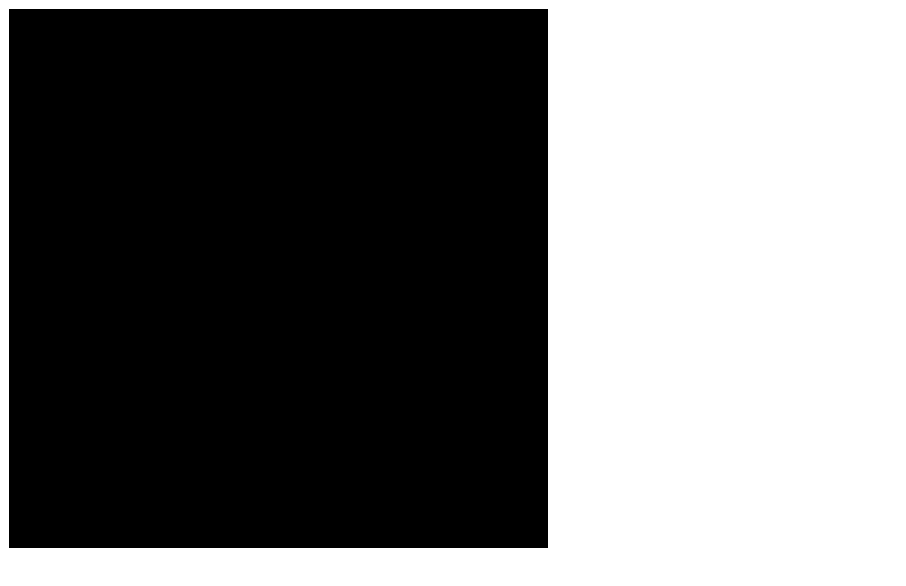
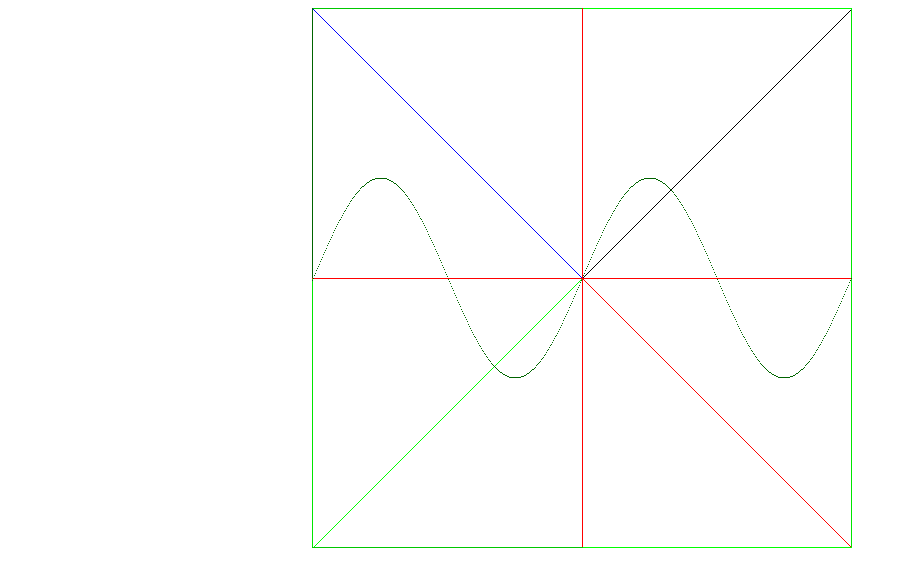
Before and after one commit to pbelokon/G1, a plain HTML site: page raytracer/index.html in a window 1280 px wide. Shown: the whole page, without its empty margins (0-906 px from the left). Drawn offline with Linux system fonts and the light colour scheme.

Commit message:
lines and sin

```diff
--- a/raytracer/index.html
+++ b/raytracer/index.html
@@ -8,5 +8,7 @@
   </head>
   <body>
     <script src="./scripts.js"></script>
+
+    <canvas class="loader"></canvas>
   </body>
 </html>
--- a/raytracer/scripts.js
+++ b/raytracer/scripts.js
@@ -22,7 +22,11 @@ function put_pixel(x, y, c, rgb_arr = [0, 0, 0, 255]) {
   pixel.data[2] = rgb_arr[2]; // Blue
   pixel.data[3] = rgb_arr[3]; // Alpha
 
-  c.putImageData(pixel, x, y);
+  // coordinate origin at the center (converting to regular grid)
+  let true_x = Math.floor(c.canvas.width / 2) + x;
+  let true_y = Math.floor(c.canvas.height / 2) - y;
+
+  c.putImageData(pixel, true_x, true_y);
 }
 
 function create_canvas(h, w) {
@@ -37,18 +41,94 @@ function create_canvas(h, w) {
   return canvas;
 }
 
+// function get_image_data(img) {
+//   let A = document.getElementsByClassName("loader");
+//   console.log(A);
+//   let a_context = A.getContext("2d");
+//   a_context.drawImage(img);
+
+//   console.log(a_context.getImageData());
+// }
+
 addEventListener("load", () => {
   let C = create_canvas(540, 540).getContext("2d");
   C.imageSmoothingEnabled = false;
 
-  let i = 1;
+  for (let i = 0; i < 540; i++) {
+    put_pixel(i, i, C);
+  }
+  for (let j = 0; j < 540; j++) {
+    put_pixel(-j, -j, C, (rgb_arr = [0, 255, 0, 255]));
+  }
 
-  for (; i < 540; i++) {
-    let j = 1;
+  for (let j = 0; j < 540; j++) {
+    put_pixel(-j, j, C, (rgb_arr = [0, 0, 255, 255]));
+  }
 
-    while (j < 540) {
-      put_pixel(j, i, C);
-      j += 1;
-    }
+  for (let j = 0; j < 540; j++) {
+    put_pixel(j, -j, C, (rgb_arr = [255, 0, 0, 255]));
+  }
+
+  for (let j = 0; j < 540; j++) {
+    put_pixel(0, j, C, (rgb_arr = [255, 0, 0, 255]));
+  }
+
+  for (let j = 0; j < 540; j++) {
+    put_pixel(j, 0, C, (rgb_arr = [255, 0, 0, 255]));
+  }
+
+  for (let j = 0; j < 540; j++) {
+    put_pixel(-j, 0, C, (rgb_arr = [255, 0, 0, 255]));
+  }
+
+  for (let j = 0; j < 540; j++) {
+    put_pixel(0, -j, C, (rgb_arr = [255, 0, 0, 255]));
+  }
+
+  // wall
+  for (let j = 540; j > 0; j--) {
+    put_pixel(j, 270, C, (rgb_arr = [0, 255, 0, 255]));
+  }
+
+  for (let j = 540; j > 0; j--) {
+    put_pixel(-j, 270, C, (rgb_arr = [0, 200, 0, 255]));
+  }
+
+  for (let j = 540; j > 0; j--) {
+    put_pixel(-270, j, C, (rgb_arr = [0, 100, 0, 255]));
+  }
+
+  for (let j = 540; j > 0; j--) {
+    put_pixel(-270, -j, C, (rgb_arr = [0, 230, 0, 255]));
+  }
+
+  for (let j = 0; j < 540; j++) {
+    put_pixel(269, -j, C, (rgb_arr = [0, 230, 0, 255]));
+  }
+
+  for (let j = 0; j < 540; j++) {
+    put_pixel(269, j, C, (rgb_arr = [0, 230, 0, 255]));
+  }
+
+  for (let j = 0; j < 540; j++) {
+    put_pixel(j, -269, C, (rgb_arr = [0, 255, 0, 255]));
+  }
+
+  for (let j = 0; j < 540; j++) {
+    put_pixel(-j, -269, C, (rgb_arr = [0, 200, 0, 255]));
+  }
+
+  let r = (Math.PI * 2) / 269;
+
+  for (let j = 540; j > 0; j--) {
+    let x = r * j;
+    let p = Math.sin(x) * 100;
+    put_pixel(j, p, C, (rgb_arr = [0, 100, 0, 255]));
+  }
+
+  for (let j = 540; j > 0; j--) {
+    let x = r * j;
+    let p = Math.sin(x) * 100;
+    put_pixel(-j, -p, C, (rgb_arr = [0, 100, 0, 255]));
   }
 });
--- a/raytracer/styles.css
+++ b/raytracer/styles.css
@@ -1,7 +1,3 @@
-canvas {
-  image-rendering: optimizeSpeed;
-  image-rendering: -moz-crisp-edges;
-  image-rendering: -webkit-optimize-contrast;
-  image-rendering: optimize-contrast;
-  -ms-interpolation-mode: nearest-neighbor;
+.loader {
+  padding-left: 10000rem;
 }
```
Also changed, not shown: raytracer/sus_hana.png (added).
